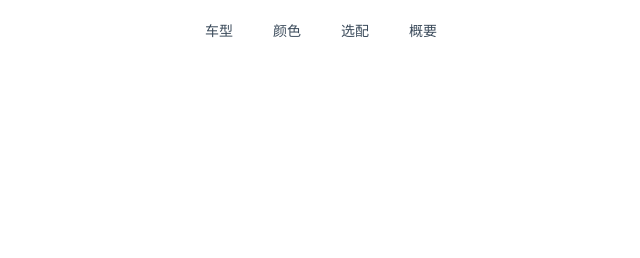
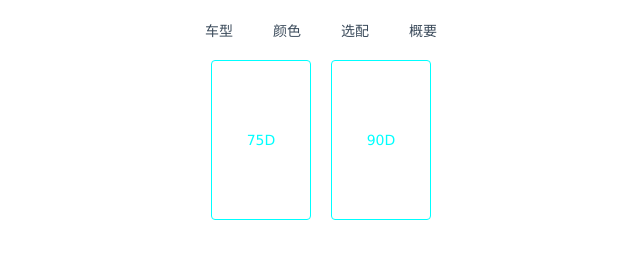
Before and after one commit to ctsin/practices-product-builder, a website built with Parcel: page src/index.html in a window 1280 px wide. Shown: the whole page, without its empty margins (319-959 px from the left). Built offline with nearby package versions, Linux system fonts and the light colour scheme.

Commit message:
完成 model 页面布局

```diff
--- a/src/sass/_variables.scss
+++ b/src/sass/_variables.scss
@@ -1,3 +1,5 @@
 $spacing: 1rem;
 $spacing-large: $spacing * 2;
 $spacing-small: $spacing * 0.5;
+
+$radius: .2rem;
--- a/src/sass/main.scss
+++ b/src/sass/main.scss
@@ -76,3 +76,43 @@ body {
     }
   }
 }
+
+.model {
+  display: flex;
+  justify-content: center;
+
+  &#{\@set} {
+    position: relative;
+
+    &:not(:first-child) {
+      margin-left: $spacing;
+    }
+  }
+
+  &#{\@label} {
+    display: flex;
+    justify-content: center;
+    align-items: center;
+    min-width: 100px;
+    min-height: 160px;
+    border: 1px solid cyan;
+    border-radius: $radius;
+    color: cyan;
+    cursor: pointer;
+  }
+
+  &#{\@input} {
+    position: absolute;
+    top: 0;
+    left: 0;
+    clip: rect(0, 0, 0, 0);
+
+    &:checked {
+      & + label {
+        background-color: cyan;
+        border-color: darkcyan;
+        color: darkcyan;
+      }
+    }
+  }
+}
--- a/src/typescript/component/main.ts
+++ b/src/typescript/component/main.ts
@@ -1,3 +1,4 @@
 import { header } from "./header";
+import { model } from "./model";
 
-document.getElementById("root").innerHTML = [header()].join();
+document.getElementById("root").innerHTML = [header(), model()].join("");
--- /dev/null
+++ b/src/typescript/component/model.ts
@@ -0,0 +1,15 @@
+export const model = () => {
+  return /* html */ `
+    <div class="model">
+      <div class="model@set">
+        <input class="model@input" id="75d" name="model" type="radio" />
+        <label class="model@label" for="75d">75D</label>
+      </div>
+
+      <div class="model@set">
+        <input class="model@input" id="90d" name="model" type="radio" />
+        <label class="model@label" for="90d">90D</label>
+      </div>
+    </div>
+  `;
+};
```
